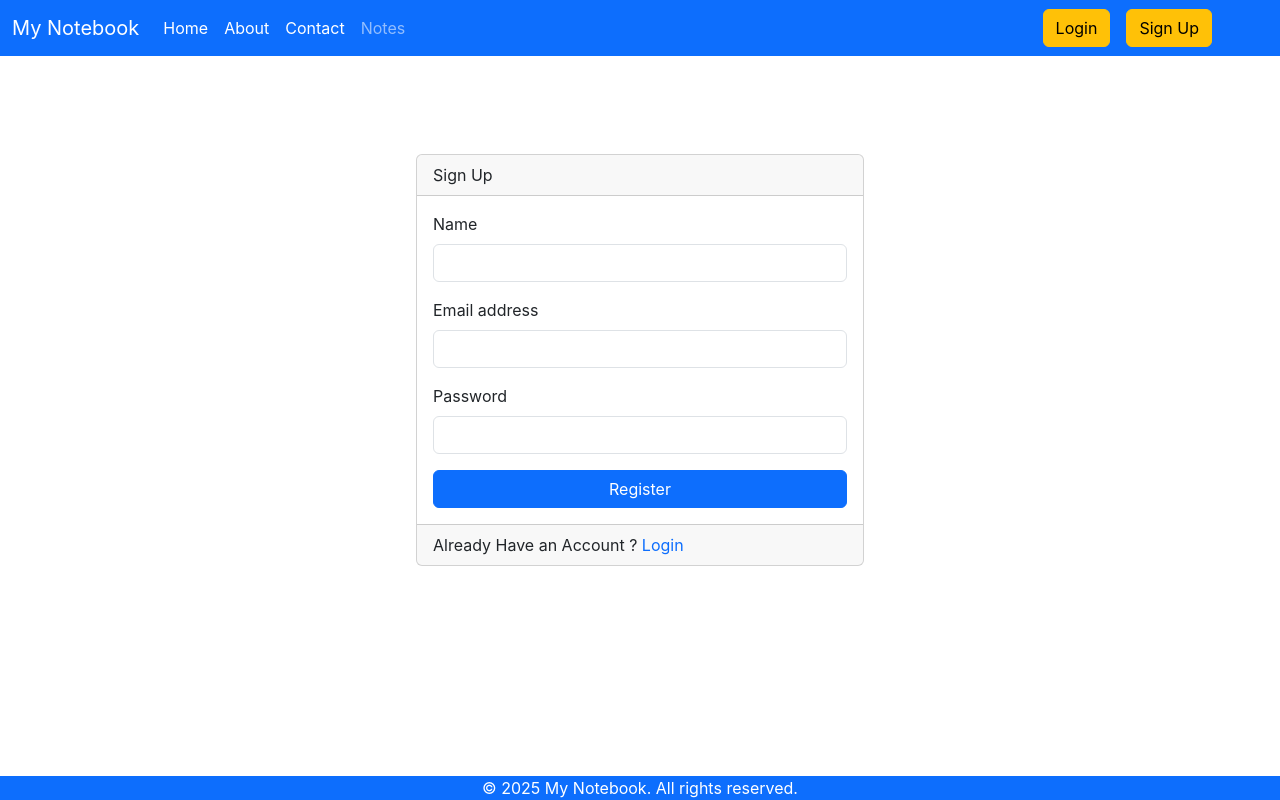
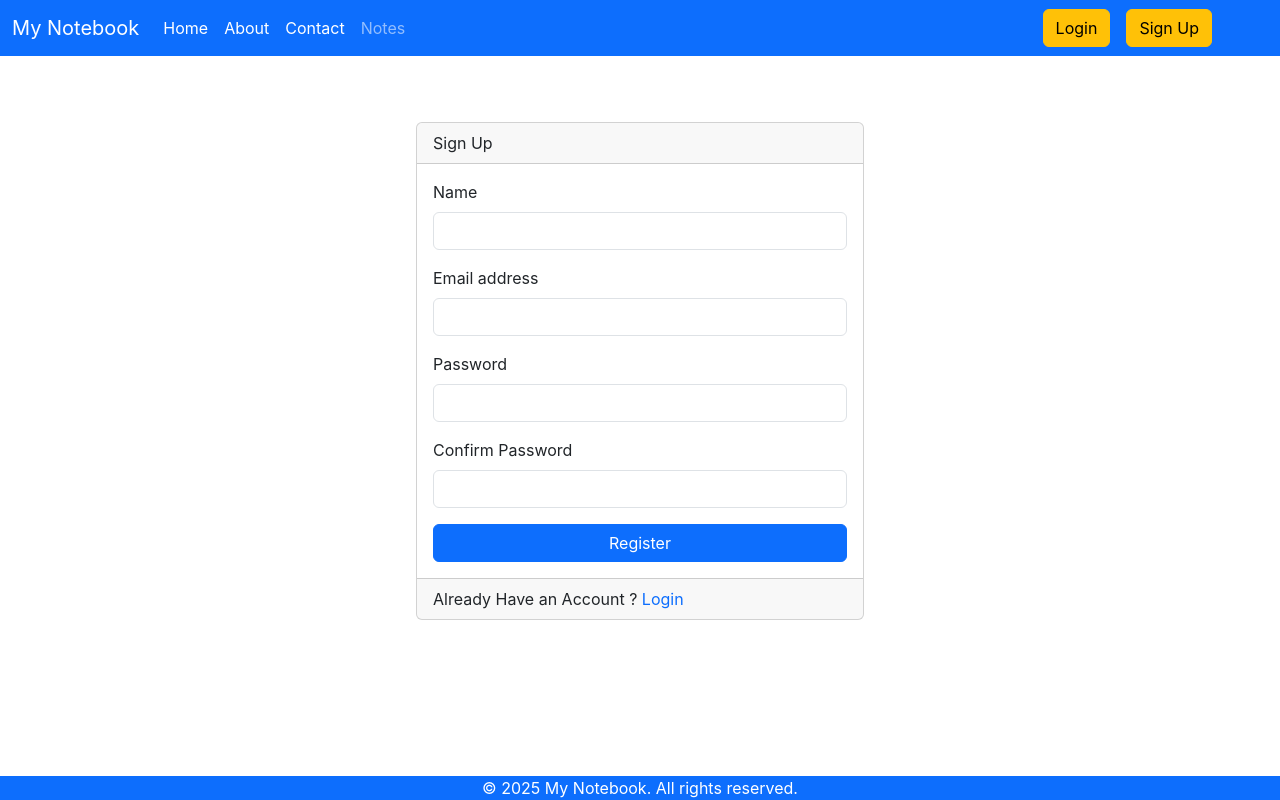
Before and after one commit to Roshan18172/mynotebook, a React (Create React App) app: page /signup in a window 1280 px wide. Built offline with nearby package versions, Linux system fonts and the light colour scheme.

Commit message:
signup component
adding signup component for register purpose

```diff
--- a/src/components/SignUp.js
+++ b/src/components/SignUp.js
@@ -1,26 +1,57 @@
-import React from 'react'
-import { Link } from 'react-router-dom'
+import React, { useState } from 'react'
+import { Link, useNavigate } from 'react-router-dom'
 
 const SignUp = () => {
+    let navigate = useNavigate();
+    const [credential, setCredential] = useState({name:"", email: "", password: "" });
+    const handleSubmit = async (e) => {
+        e.preventDefault();
+        // const {name,email,password}=credential;
+        const response = await fetch("http://localhost:5000/api/auth/createuser", {
+            method: "POST",
+            headers: {
+                "Content-Type": "application/json"
+            },
+            body: JSON.stringify({name:credential.name, email: credential.email, password: credential.password })
+        });
+
+        const json = await response.json();
+        console.log(json)
+
+        if (json.success) {
+            // save token and redirect
+            localStorage.setItem("token", json.authToken);
+            navigate("/home");
+        } else {
+            alert("User Already Exits.");
+        }
+    };
+    const onChange = (e) => {
+        setCredential({ ...credential, [e.target.name]: e.target.value });
+    };
     return (
         <div className="container-fluid ">
-            <div className="container signup my-5 ">
-                <div className="card m-auto align-item-center" style={{width: "28rem"}}>
+            <div className="container signup my-3">
+                <div className="card m-auto align-item-center" style={{ width: "28rem" }}>
                     <div className="card-header"> Sign Up </div>
                     <div className="card-body">
-                        <form>
+                        <form onSubmit={handleSubmit}>
                             <div className="mb-3">
                                 <label htmlFor="name" className="form-label">Name</label>
-                                <input type="text" className="form-control" id="name" name='name' />
+                                <input type="text" className="form-control" id="name" name='name' onChange={onChange} />
                             </div>
                             <div className="mb-3">
                                 <label htmlFor="email" className="form-label">Email address</label>
-                                <input type="email" className="form-control" id="email" name='email'
+                                <input type="email" className="form-control" id="email" name='email' onChange={onChange}
                                     aria-describedby="emailHelp" />
                             </div>
                             <div className="mb-3">
                                 <label htmlFor="password" className="form-label">Password</label>
-                                <input type="password" className="form-control" id="password" name='password' />
+                                <input type="password" className="form-control" id="password" name='password' onChange={onChange} minLength={5} required />
+                            </div>
+                            <div className="mb-3">
+                                <label htmlFor="cpassword" className="form-label">Confirm Password</label>
+                                <input type="password" className="form-control" id="cpassword" name='cpassword' onChange={onChange} minLength={5} required />
                             </div>
                             <div className="d-grid gap-2">
                                 <button type="submit" className="btn btn-primary">Register</button>
```
Also changed, not shown: 1 other file (tests, documents, lock files or other folders).
